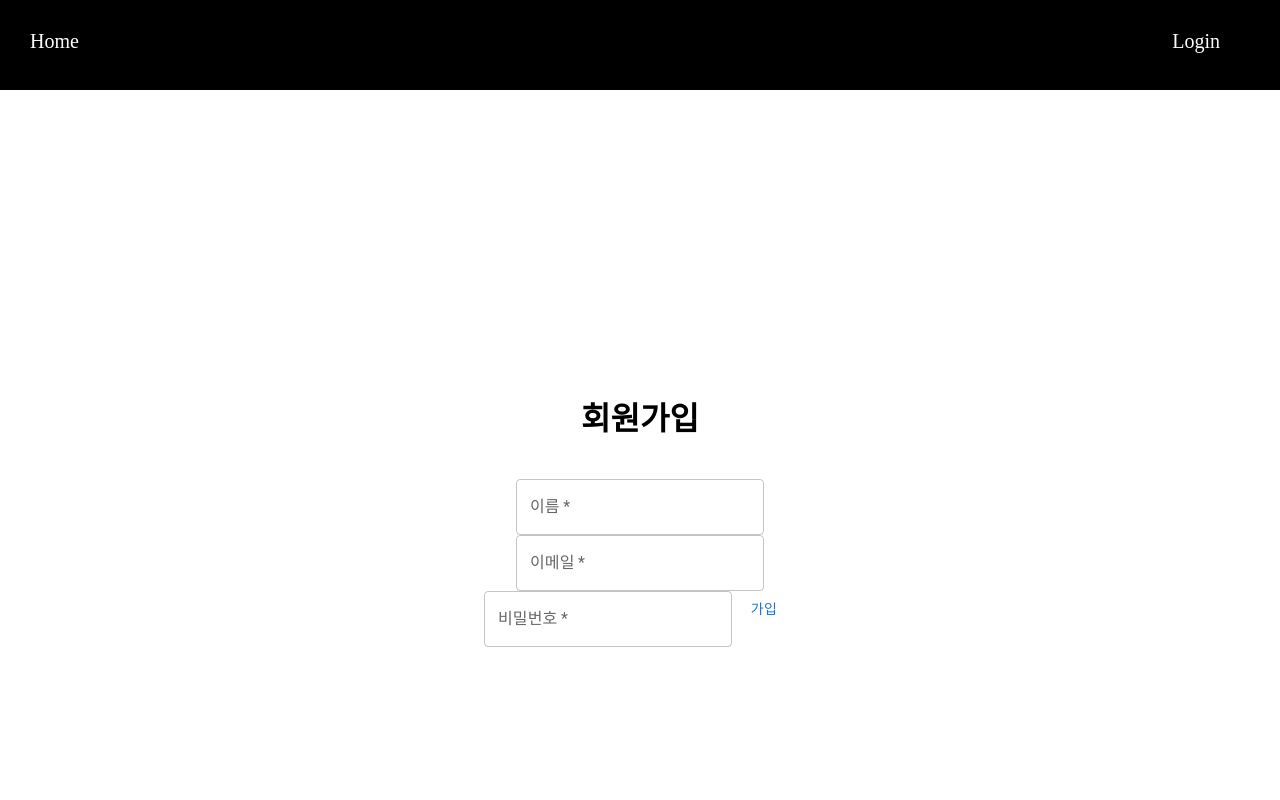
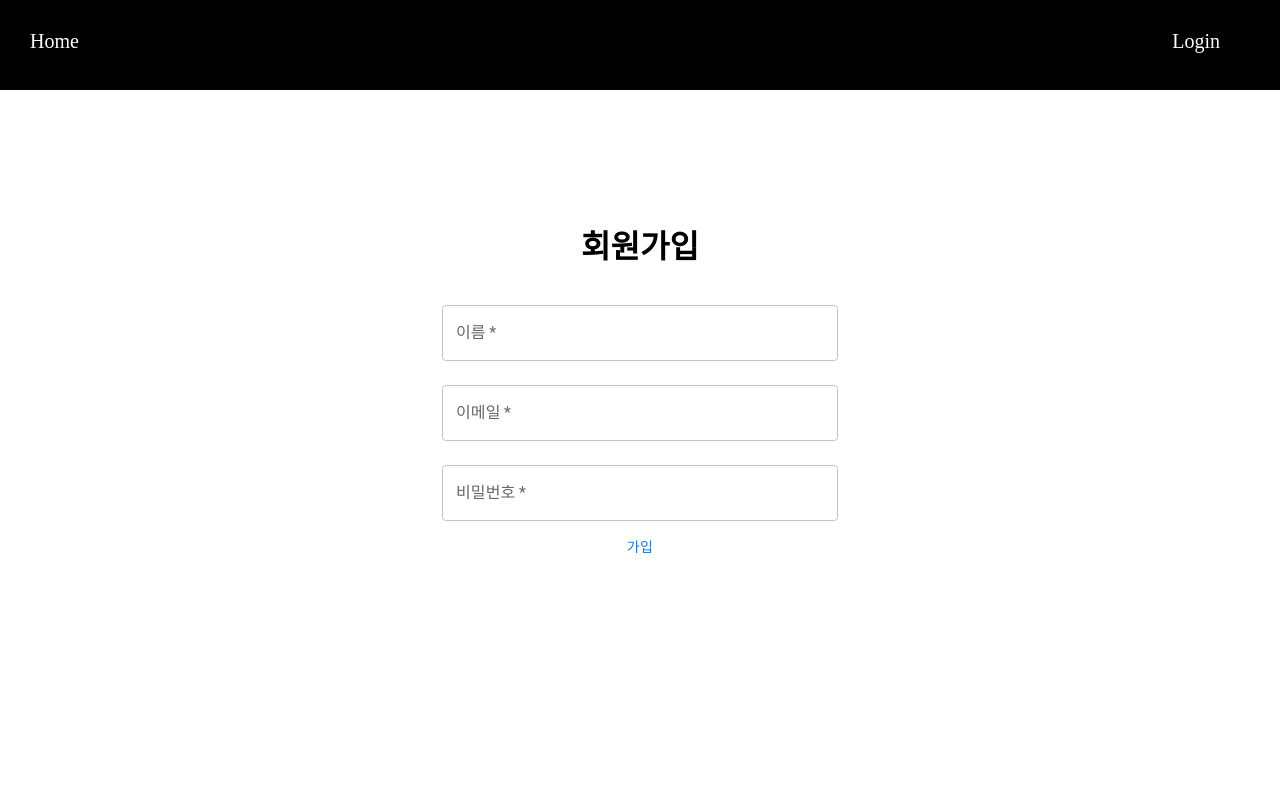
Before and after one commit to hwan-2/eighteen, a Next.js app: page /signup in a window 1280 px wide. Shown: the top 800 px of the page. Built offline with nearby package versions, Linux system fonts and the light colour scheme; a web font is replaced by a local one.

Commit message:
회원가입 ui 수정 및 가입완료 시 이동

```diff
--- a/app/layout.js
+++ b/app/layout.js
@@ -1,3 +1,4 @@
+import { signIn } from 'next-auth/react';
 import './globals.css'
 import Link from "next/link";
 
--- a/app/signup/page.js
+++ b/app/signup/page.js
@@ -9,16 +9,24 @@ export default function Signup(){
 
     return(
         <div className={"signup"}>
-            <div className={"register"}>
-                <h1>회원가입</h1>
-                <form method="POST" action="/api/auth/signUp">
-                    <TextField label="이름" name="username" required/>
-                    <TextField label="이메일" name="email" required />
-                    <TextField label="비밀번호" name="password" type="password" required/>
-                    <Button type="submit">가입</Button>
-                </form>
+            <Container component="main" maxWidth="xs">
+                <Box
+                    sx={{
+                        marginTop: 10,
+                        display: 'flex',
+                        flexDirection: 'column',
+                        alignItems: 'center',
+                    }}>
+                    <h1>회원가입</h1>
+                    <form method="POST" action="/api/auth/signUp">
+                        <TextField label="이름" name="username" margin="normal" fullWidth required/>
+                        <TextField label="이메일" name="email" margin="normal" fullWidth required />
+                        <TextField label="비밀번호" name="password" type="password" margin="normal" fullWidth required/>
+                        <Button type="submit">가입</Button>
+                    </form>
+                </Box>
 
-            </div>
+            </Container>
 
         </div>
     )
--- a/app/signup/signup.css
+++ b/app/signup/signup.css
@@ -5,15 +5,3 @@
     justify-content: center;
     text-align: center;
 }
-
-.register{
-    display: flex;
-    flex-direction: column;
-    justify-content: center;
-    text-align: center;
-    width: 400px;
-}
-
-.register > *{
-    margin: 20px;
-}
--- a/pages/api/auth/signUp.js
+++ b/pages/api/auth/signUp.js
@@ -61,6 +61,6 @@ export default async function handler(req, res) {
         req.body.password = hash;
 
         await db.collection('user').insertOne(req.body);
-        res.status(200).json('sign_up');
+        res.send("<script>alert('welcome!');location.href='/login';</script>");
     }
 };
```
